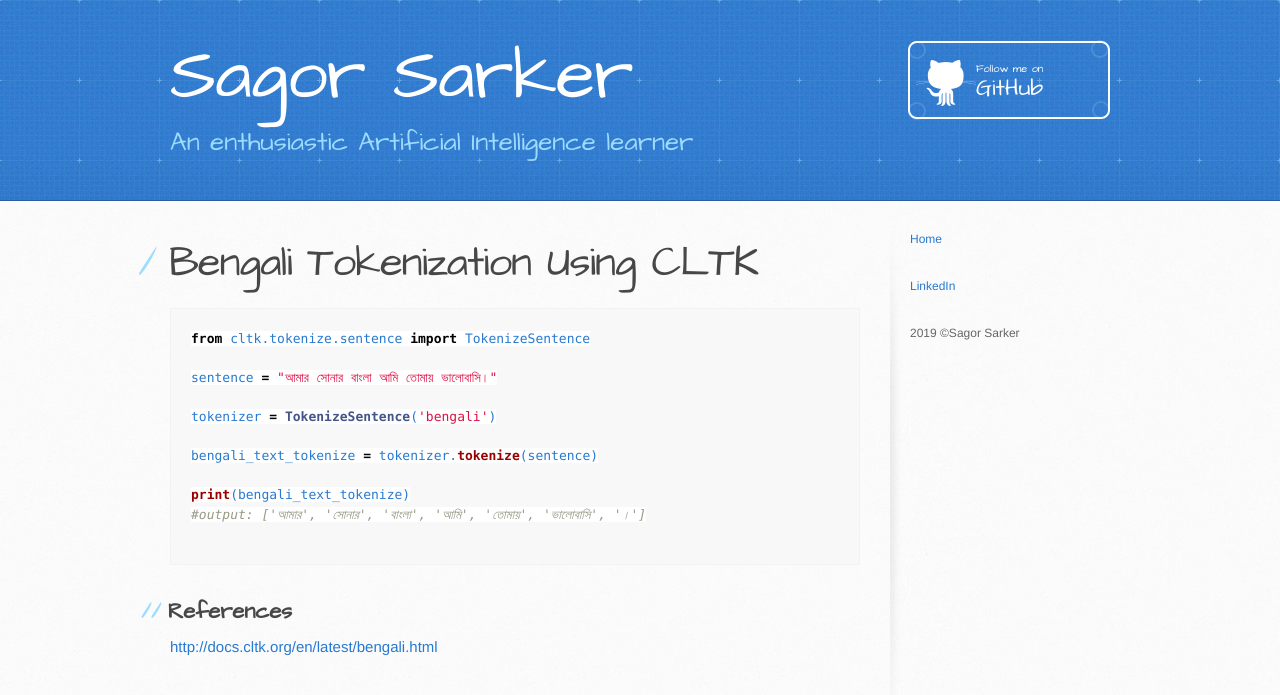
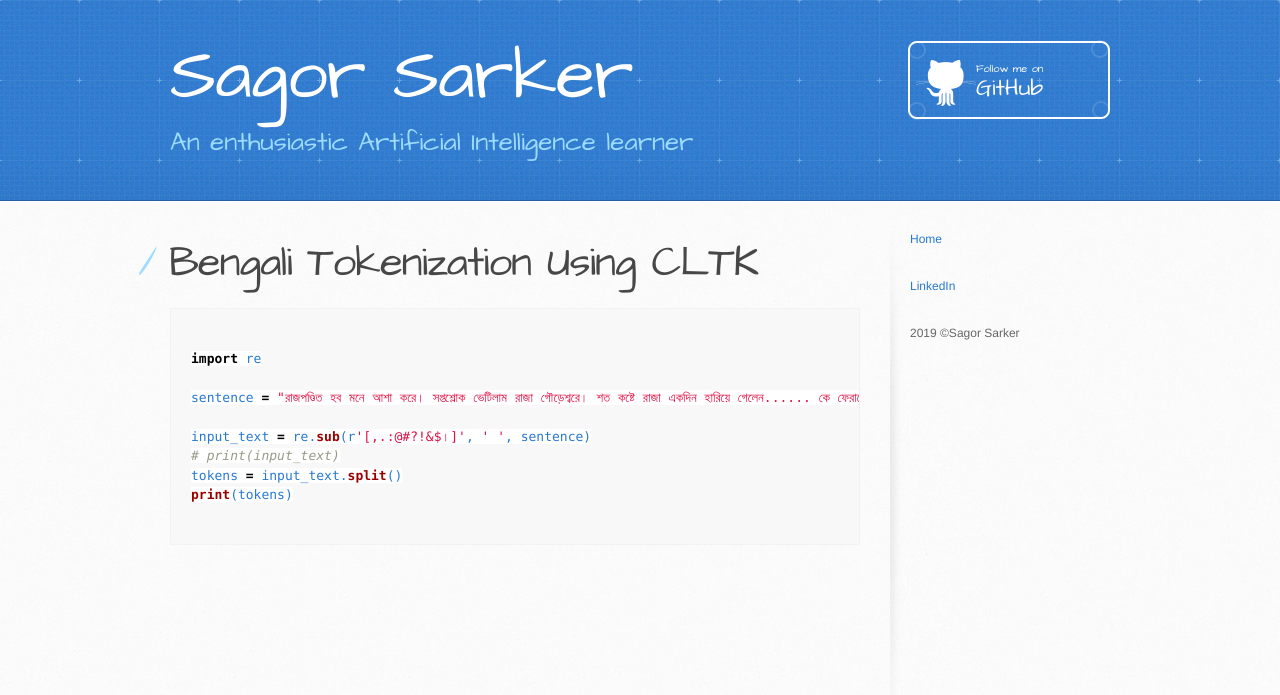
Before and after one commit to sagorbrur/sagorbrur.github.io, a Jekyll site: the page built from bengali-tokenization.md, in a window 1280 px wide. Shown: the top 695 px of the page. Built offline with Jekyll 4.4.1, drawn with Linux system fonts in a browser that asks for light colours; our own code applies the rules of GitHub Pages for plain Markdown files.

Commit message:
Update bengali-tokenization.md

````diff
--- a/bengali-tokenization.md
+++ b/bengali-tokenization.md
@@ -1,20 +1,16 @@
 # Bengali Tokenization Using CLTK
 
 
-```python
-from cltk.tokenize.sentence import TokenizeSentence
 
-sentence = "আমার সোনার বাংলা আমি তোমায় ভালোবাসি।"
+```py
 
-tokenizer = TokenizeSentence('bengali')
+import re
 
-bengali_text_tokenize = tokenizer.tokenize(sentence)
+sentence = "রাজপণ্ডিত হব মনে আশা করে। সপ্তশ্লোক ভেটিলাম রাজা গৌড়েশ্বরে। শত কষ্টে রাজা একদিন হারিয়ে গেলেন...... কে ফেরাবে তাকে! শত চেষ্টাতেও রাণী তাকে ফেরাতে পারলেন না।"
 
-print(bengali_text_tokenize)
-#output: ['আমার', 'সোনার', 'বাংলা', 'আমি', 'তোমায়', 'ভালোবাসি', '।']
+input_text = re.sub(r'[,.:@#?!&$।]', ' ', sentence)
+# print(input_text)
+tokens = input_text.split()
+print(tokens)
 
 ```
-
-
-## References
-[http://docs.cltk.org/en/latest/bengali.html](http://docs.cltk.org/en/latest/bengali.html)
````
